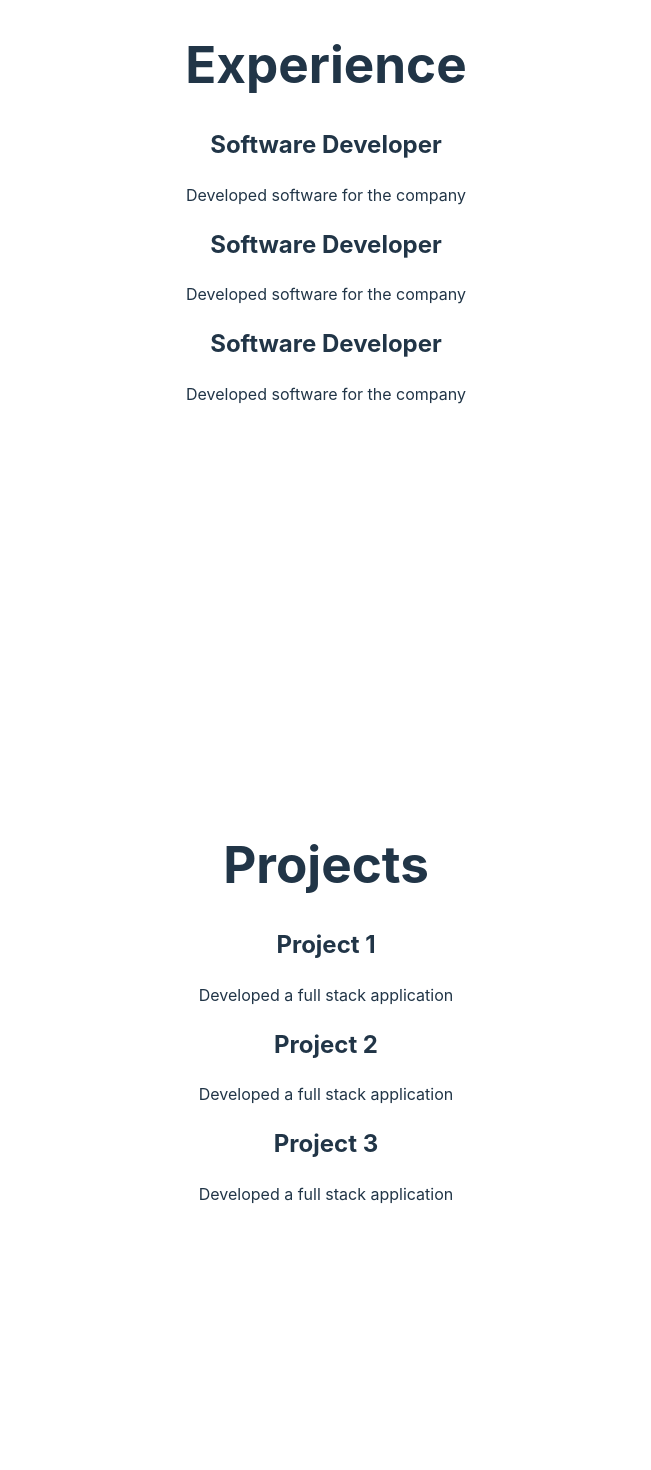
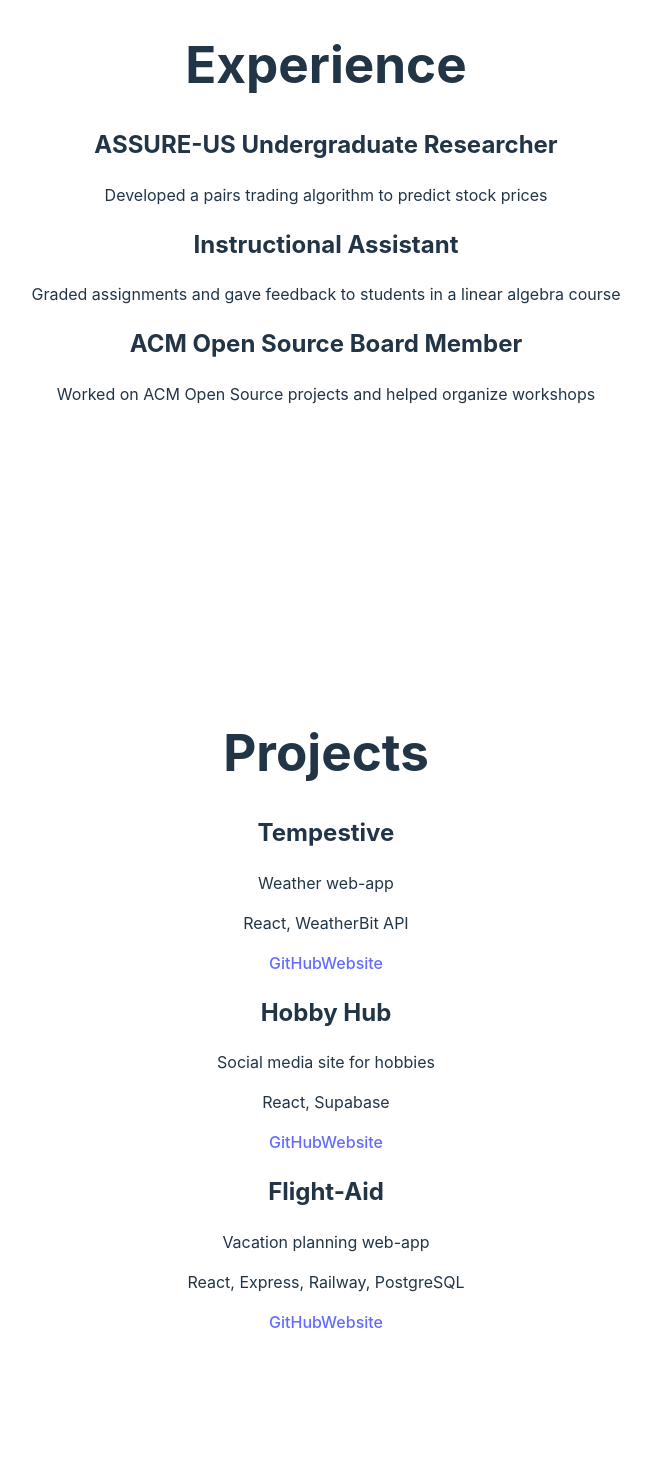
Before and after one commit to nestor-remo/portfolio, a React (Vite) app: page / in a window 1280 px wide. Shown: the part 1020-2490 px from the top of the page, without its empty margins (314-965 px from the left). Built offline with nearby package versions, Linux system fonts and the light colour scheme; the HTML template or start-up script is replaced by a standard one.

Commit message:
add descriptions and base

```diff
--- a/src/components/about.jsx
+++ b/src/components/about.jsx
@@ -5,7 +5,8 @@ const About = () => {
     return (
         <div className='About'>
             <h1> Hello! I'm <span>Nestor</span> Reategui </h1>
-            <p> I'm an undergraduate Computer Science major with a Mathematics minor at California State University - Fullerton,</p>
+            <p> I'm an undergraduate Computer Science major with a Mathematics minor at California State University - Fullerton</p>
+            <h1> I'm currently working on this site so it's not completely ready </h1>
         </div>
     )
 }
--- a/src/components/card.jsx
+++ /dev/null
@@ -1,12 +0,0 @@
-import React from 'react';
-
-const Card = (props) => {
-    return (
-        <div className='card'>
-            <h2>{props.title}</h2>
-            <p>{props.description}</p>
-        </div>
-    )
-}
-
-export default Card;
--- a/src/components/experience.jsx
+++ b/src/components/experience.jsx
@@ -1,24 +1,33 @@
 import React from 'react';
-import Card from './card';
+
+function Card({ title, description, date }) {
+    return (
+        <div className='card'>
+            <h2>{title}</h2>
+            <p>{description}</p>
+            <p>{date}</p>
+        </div>
+    );
+}
+
 
 const Experience = () => {
 
-
     const experience = [
         {
-            title: 'Software Developer',
-            description: 'Developed software for the company',
-            date: '2021'
+            title: 'ASSURE-US Undergraduate Researcher',
+            description: 'Developed a pairs trading algorithm to predict stock prices',
+            date: '2023'
         },
         {
-            title: 'Software Developer',
-            description: 'Developed software for the company',
-            date: '2021'
+            title: 'Instructional Assistant',
+            description: 'Graded assignments and gave feedback to students in a linear algebra course',
+            date: '2024-Present'
         },
         {
-            title: 'Software Developer',
-            description: 'Developed software for the company',
-            date: '2021'
+            title: 'ACM Open Source Board Member',
+            description: 'Worked on ACM Open Source projects and helped organize workshops',
+            date: '2025-Present'
         }
     ]
 
--- a/src/components/project.jsx
+++ b/src/components/project.jsx
@@ -1,30 +1,43 @@
 import React from 'react';
-import Card from './card';
+
+function Card({ title, description, skills, links }) {
+    return (
+        <div className='card'>
+            <h2>{title}</h2>
+            <p>{description}</p>
+            <p>{skills}</p>
+            <div className='links'>
+                <a href={links.github}>GitHub</a>
+                <a href={links.website}>Website</a>
+            </div>
+        </div>
+    );
+}
 
 const Project = () => {
     const projects = [
         {
-            title: 'Project 1',
-            skills: 'React, Express, Railway',
-            description: 'Developed a full stack application',
+            title: 'Tempestive',
+            skills: 'React, WeatherBit API',
+            description: 'Weather web-app',
             links: {
                 github: 'https://github.com',
                 website: 'https://website.com'
             },
         },
         {
-            title: 'Project 2',
-            skills: 'React, Express, Railway',
-            description: 'Developed a full stack application',
+            title: 'Hobby Hub',
+            skills: 'React, Supabase',
+            description: 'Social media site for hobbies',
             links: {
                 github: 'https://github.com',
                 website: 'https://website.com'
             },
         },
         {
-            title: 'Project 3',
-            skills: 'React, Express, Railway',
-            description: 'Developed a full stack application',
+            title: 'Flight-Aid',
+            skills: 'React, Express, Railway, PostgreSQL',
+            description: 'Vacation planning web-app',
             links: {
                 github: 'https://github.com',
                 website: 'https://website.com'
@@ -39,7 +52,7 @@ const Project = () => {
             <div className='projects'>
                 {projects.map((project, index) => {
                     return (
-                    <Card key={index} title={project.title} description={project.description} />
+                    <Card key={index} title={project.title} description={project.description} skills={project.skills} links={project.links} />
                     )
                 })}
             </div>
--- a/src/components/styles/about.css
+++ b/src/components/styles/about.css
@@ -4,7 +4,6 @@
     flex-direction: column;
     align-items: center;
     justify-content: center;
-    background-color: rgba(127, 255, 212, 0.3);
     padding: 2em;
     border-radius: 8px;
 }
```
Also changed, not shown: src/components/styles/card.css (deleted).
